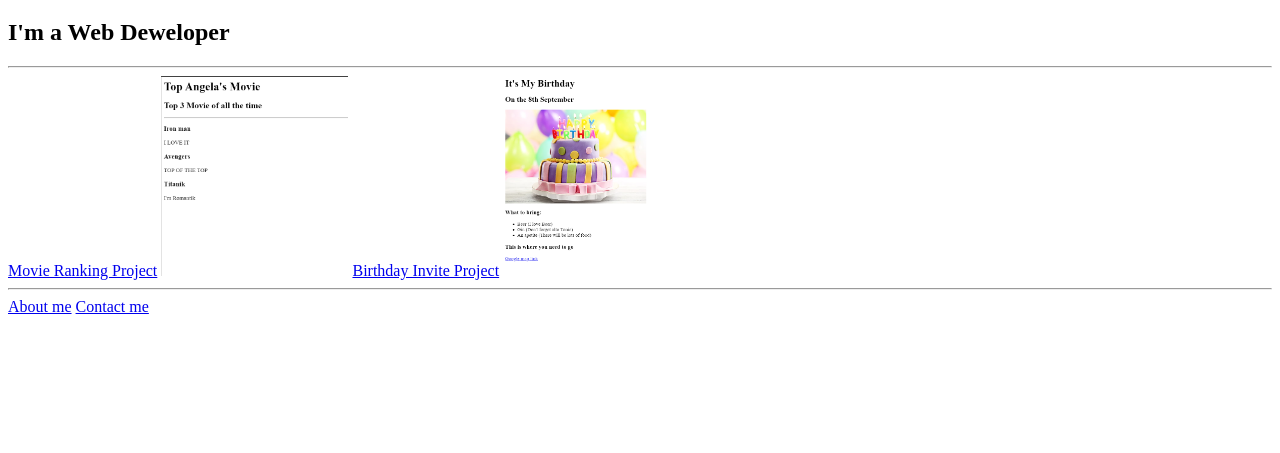
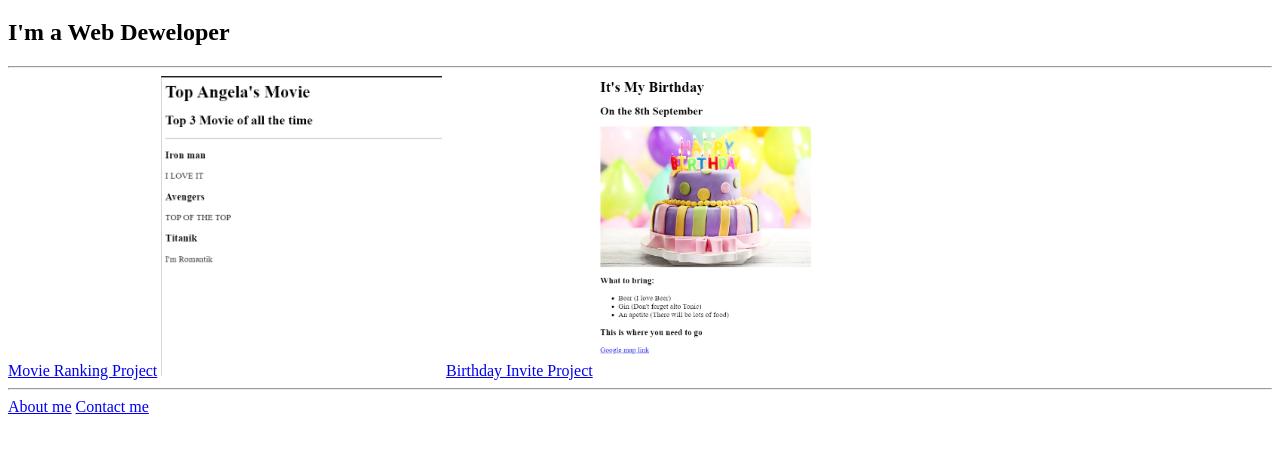
Before and after one commit to NickWDP/html-portfolio, a plain HTML site: page index.html in a window 1280 px wide. Shown: the part 61-514 px from the top of the page. Drawn offline with Linux system fonts and the light colour scheme.

Commit message:
Update index.html

```diff
--- a/index.html
+++ b/index.html
@@ -12,9 +12,9 @@
     <H2>I'm a Web Deweloper</H2>
     <hr />
     <a href="./public/movie-ranking.html">Movie Ranking Project</a>
-    <img src="./assets/images/my movie ranking.png" height="200" alt="">
+    <img src="./assets/images/my movie ranking.png" height="300" alt="">
     <a href="../public/birthday-invite.html">Birthday Invite Project</a>
-    <img src="./assets/images/My Birthday invite.png" height="200" alt="">
+    <img src="./assets/images/My Birthday invite.png" height="300" alt="">
     <hr />
     <a href="./public/about.html">About me</a>
     <a href="./public/contact.html">Contact me</a>
```
